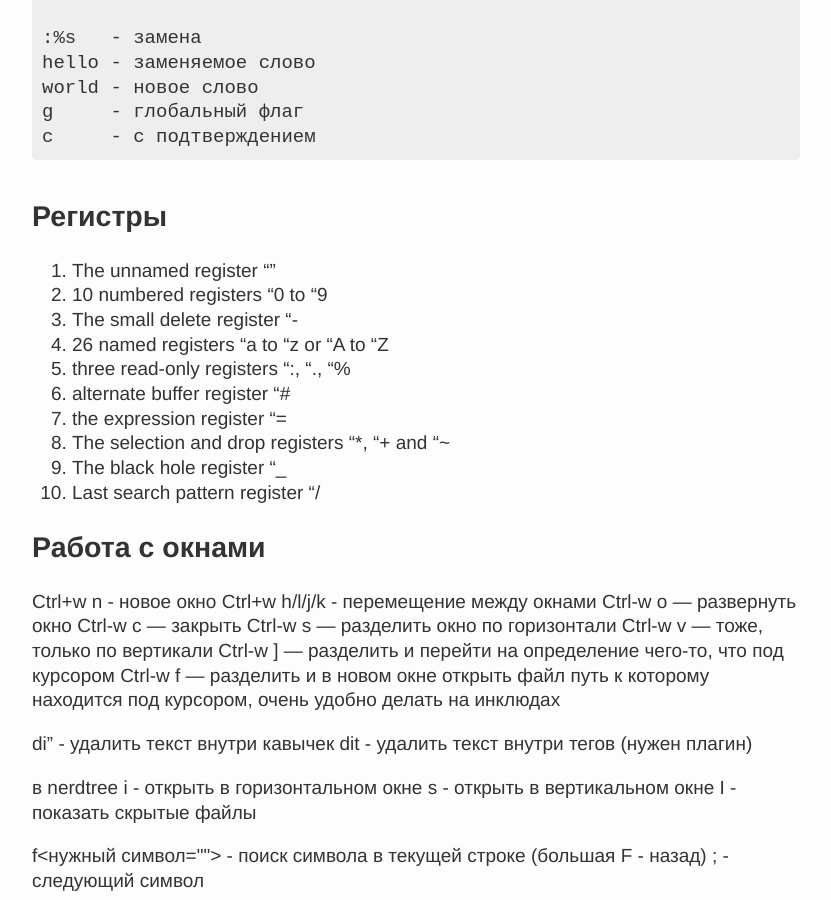
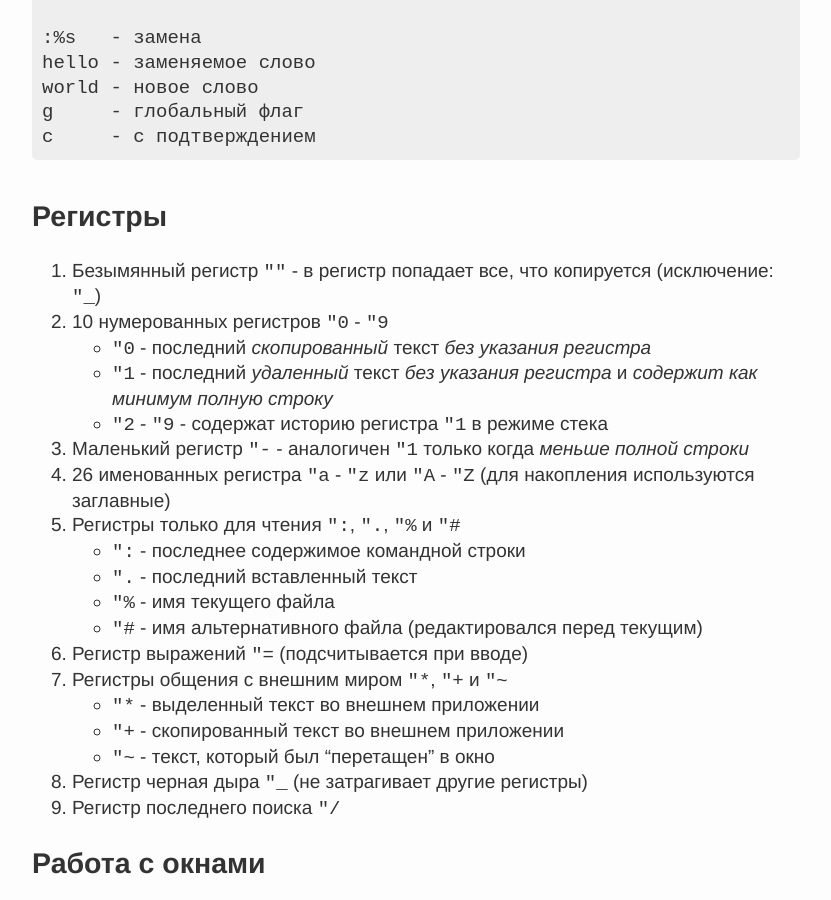
Before and after one commit to Vlad-ku/vlad-ku.github.io, a Jekyll site: the page built from _posts/2018-11-27-manual-vim.md, in a window 1280 px wide and 900 px high, scrolled down 1349 px. Shown: the whole window, without its empty margins (224-1055 px from the left). Built offline with Jekyll 4.4.1, drawn with Linux system fonts in a browser that asks for light colours; nearby versions of some CDN libraries.

Commit message:
регистры

```diff
--- a/_posts/2018-11-27-manual-vim.md
+++ b/_posts/2018-11-27-manual-vim.md
@@ -56,16 +56,25 @@ c     - с подтверждением
 
 ## Регистры
 
-1. The unnamed register ""
-2. 10 numbered registers "0 to "9
-3. The small delete register "-
-4. 26 named registers "a to "z or "A to "Z
-5. three read-only registers ":, "., "%
-6. alternate buffer register "#
-7. the expression register "=
-8. The selection and drop registers "*, "+ and "~
-9. The black hole register "_
-10. Last search pattern register "/
+1. Безымянный регистр `""` - в регистр попадает все, что копируется (исключение: `"_`)
+1. 10 нумерованных регистров `"0` - `"9`
+  - `"0` - последний *скопированный* текст *без указания регистра*
+  - `"1` - последний *удаленный* текст *без указания регистра* и *содержит как минимум полную строку*
+  - `"2` - `"9` - содержат историю регистра `"1` в режиме стека
+1. Маленький регистр `"-` - аналогичен `"1` только когда *меньше полной строки*
+1. 26 именованных регистра `"a` - `"z` или `"A` - `"Z` (для накопления используются заглавные)
+1. Регистры только для чтения `":`, `".`, `"%` и `"#`
+  - `":` - последнее содержимое командной строки
+  - `".` - последний вставленный текст
+  - `"%` - имя текущего файла
+  - `"#` - имя альтернативного файла (редактировался перед текущим)
+1. Регистр выражений `"=` (подсчитывается при вводе)
+1. Регистры общения с внешним миром `"*`, `"+` и `"~`
+  - `"*` - выделенный текст во внешнем приложении
+  - `"+` - скопированный текст во внешнем приложении
+  - `"~` - текст, который был "перетащен" в окно
+1. Регистр черная дыра `"_` (не затрагивает другие регистры)
+1. Регистр последнего поиска `"/`
 
 ## Работа с окнами
 
```
